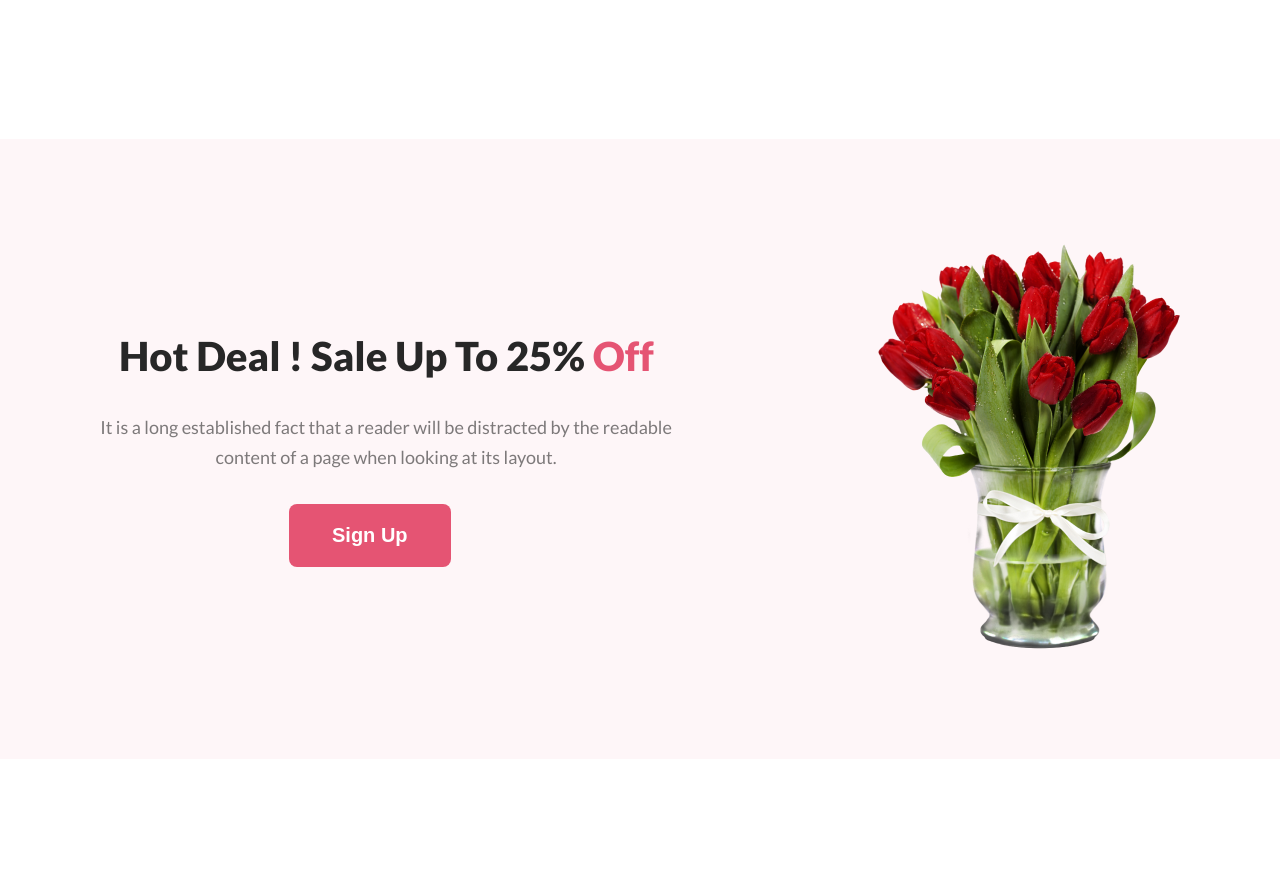
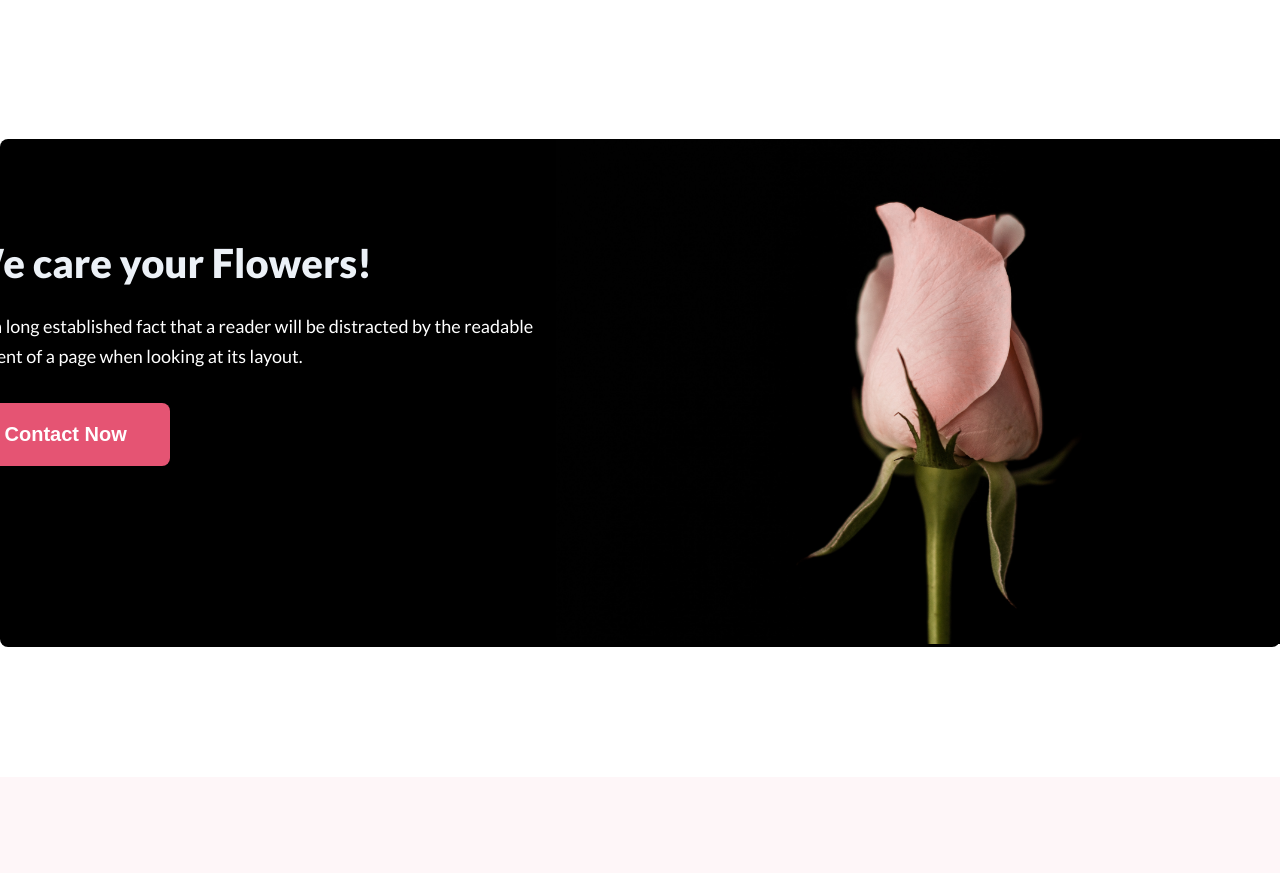
Before and after one commit to maruf14500/assignment-1, a plain HTML site: page index.html in a window 1280 px wide. Shown: the part 2560-3433 px from the top of the page. Drawn offline with Linux system fonts and the light colour scheme.

Commit message:
finished and updated with my created section

```diff
--- a/index.html
+++ b/index.html
@@ -70,6 +70,19 @@
 
 
 
+        <div class="optional">
+            <div>
+                <h3 class="wc">We care your Flowers! </h3>
+                <p class="p1-11">It is a long established fact that a reader will be distracted by the readable content of a page when looking at its layout.</p>
+                <button class="btn-header" type="button">Contact Now</button>
+            </div>
+            <div>
+                <img src="Flower Asset/care-flower.jpg" class="care-image" alt="">
+            </div>
+        </div>
+
+
+
 <!-- main (major) -->
         <div class="main3">
             <div class="main3-left">
--- a/styles/style.css
+++ b/styles/style.css
@@ -156,8 +156,40 @@ body {
     margin: 240px;
 }
 
-.icon{
+.icon {
     align-items: center;
+}
+
+/* my optional section */
+
+.optional {
+    border-radius: 8px;
+    background: #000;
+    display: flex;
+    justify-content: center;
+}
+
+.wc {
+    color: #ECF1F7;
+    font-size: 40px;
+    font-weight: 800;
+    padding-top: 100px;
+}
+
+.p1-11 {
+    width: 594px;
+    color: #FFF;
+    font-size: 18px;
+    font-weight: 400;
+    line-height: 30px;
+    padding-top: 24px;
+    padding-bottom: 32px;
+}
+
+
+.care-image {
+    width: 763px;
+    height: 505px;
 }
 
 
```
Also changed, not shown: Flower Asset/care-flower.jpg (added).
